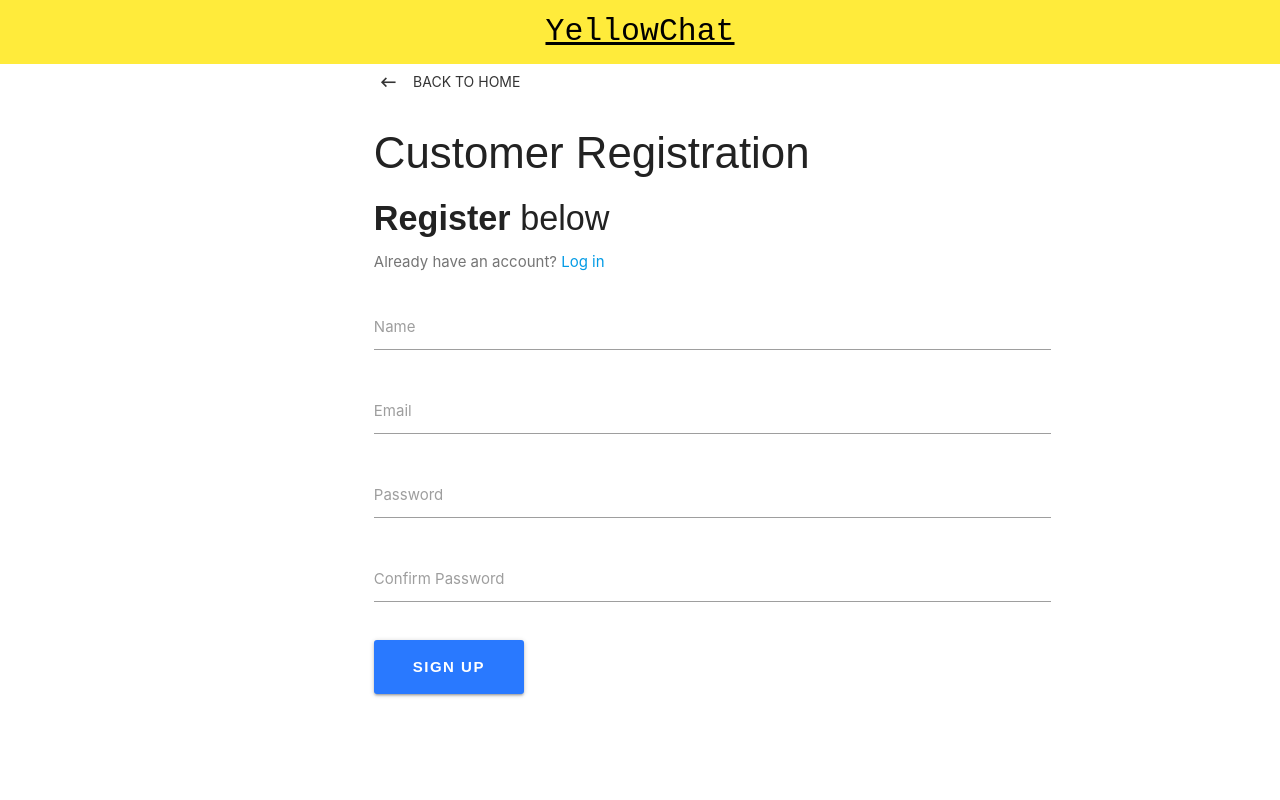
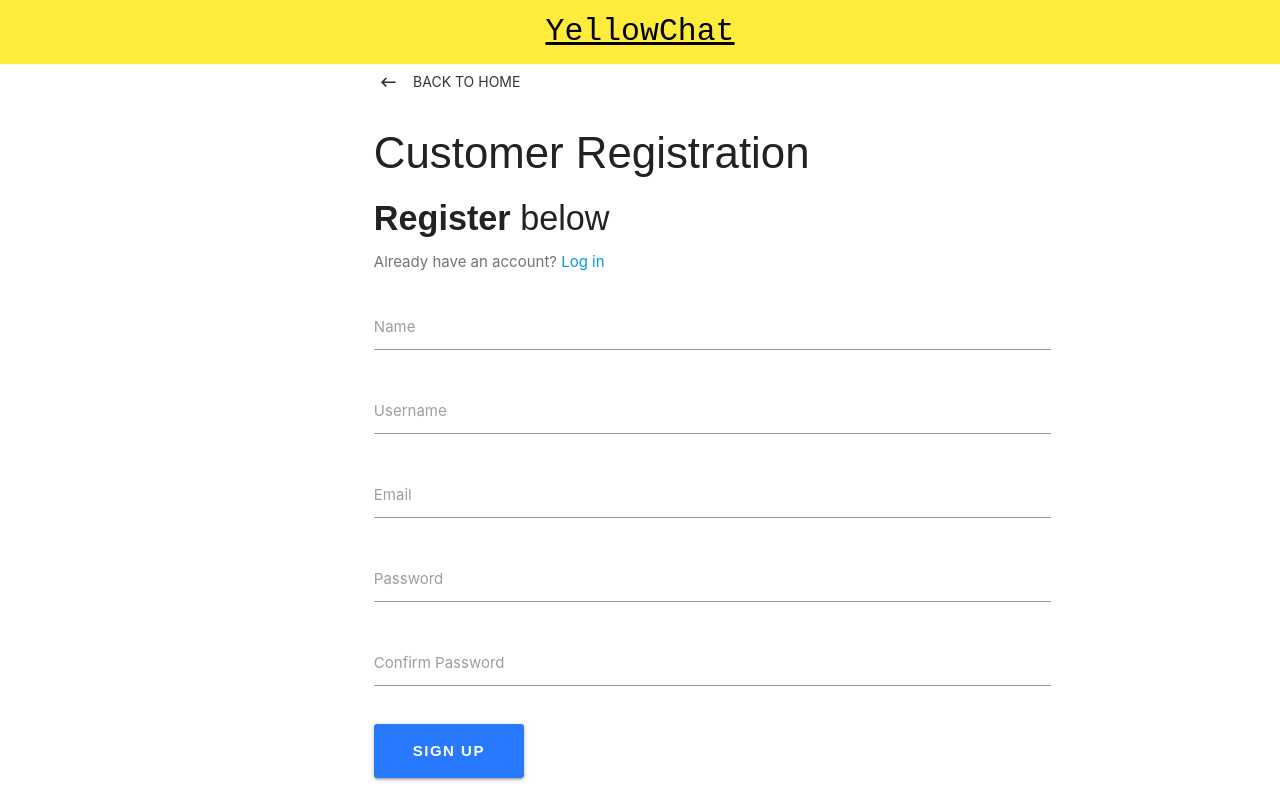
Before and after one commit to elenabaurkot/yellowChat, a React (Create React App) app in the folder client/: page /customerRegister in a window 1280 px wide. Built offline with nearby package versions, Linux system fonts and the light colour scheme; a web font is replaced by a local one.

Commit message:
username input added and register button rerouted to correct page

```diff
--- a/client/src/actions/authActions.js
+++ b/client/src/actions/authActions.js
@@ -16,14 +16,14 @@ import {
 } from "./types";
 
 // Register User
-export const registerUser = ({name, email, password, usertype}) => dispatch => {
+export const registerUser = ({name, username, email, password, usertype}) => dispatch => {
   // headers
   const config= {
     headers:
     {"Content-type": "application/json"}
   }
   // request body
-  const body= JSON.stringify({name, email, password, usertype});
+  const body= JSON.stringify({name, username, email, password, usertype});
   axios
     .post("/api/register", body, config)
     .then(res => dispatch({
--- a/client/src/pages/Login.js
+++ b/client/src/pages/Login.js
@@ -35,7 +35,7 @@ componentDidUpdate(prevProps) {
       this.setState({message: null})
     }
   }
-  // if authenticated, redirect to login page
+  // if authenticated, redirect to main page
   if(isAuthenticated) {
     console.log("You're logged in");
     this.props.history.push("/users");
@@ -72,7 +72,7 @@ return (
                 <b>Login</b> below
               </h4>
               <p className="grey-text text-darken-1">
-                Don't have an account? <Link to="/register">Register</Link>
+                Don't have an account? <Link to="/vendorCustomer">Register</Link>
               </p>
             </div>
             <form noValidate onSubmit={this.onSubmit}>
--- a/client/src/pages/register/CustomerRegister.js
+++ b/client/src/pages/register/CustomerRegister.js
@@ -12,6 +12,7 @@ class CustomerRegister extends Component {
     this.state = {
       name: "",
       email: "",
+      username: "",
       password: "",
       password2: "",
       message: null
@@ -52,6 +53,7 @@ onSubmit = e => {
 const newUser = {
       name: this.state.name,
       usertype: "Customer",
+      username: this.state.username,
       email: this.state.email,
       password: this.state.password,
       password2: this.state.password2
@@ -88,6 +90,15 @@ return (
                   type="text"
                 />
                 <label htmlFor="name">Name</label>
+              </div>
+              <div className="input-field col s12">
+                <input
+                  onChange={this.onChange}
+                  name="username"
+                  id="username"
+                  type="text"
+                />
+                <label htmlFor="username">Username</label>
               </div>
               <div className="input-field col s12">
                 <input
```
Also changed, not shown: 2 other files (tests, documents, lock files or other folders).
